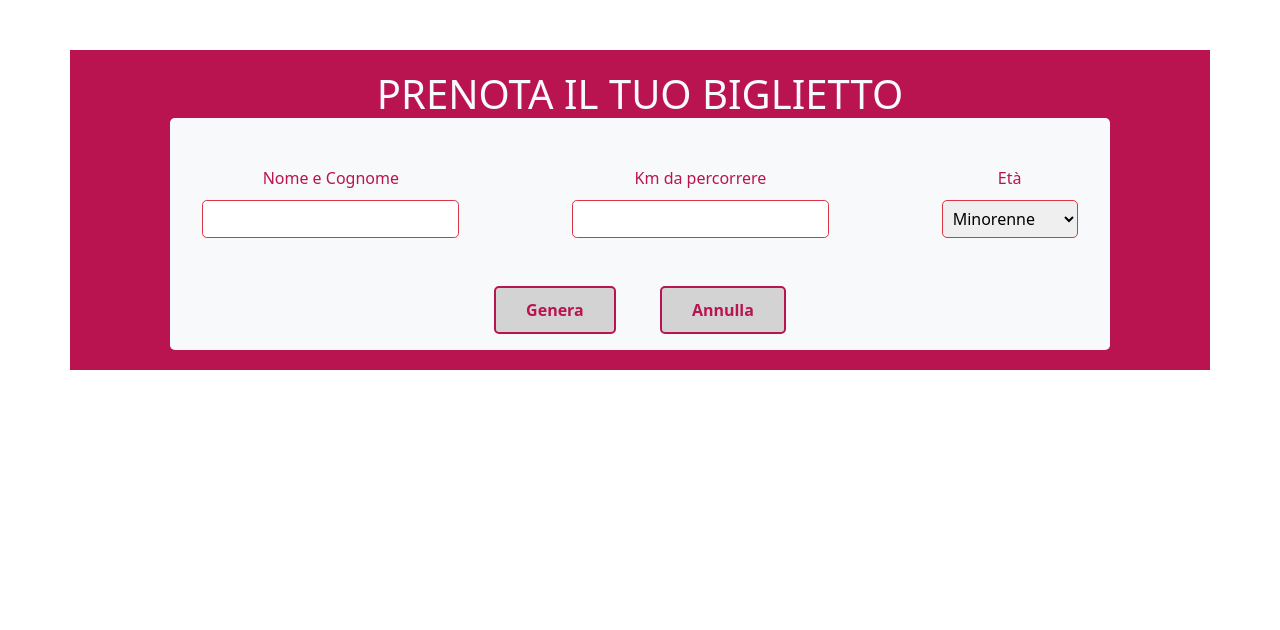
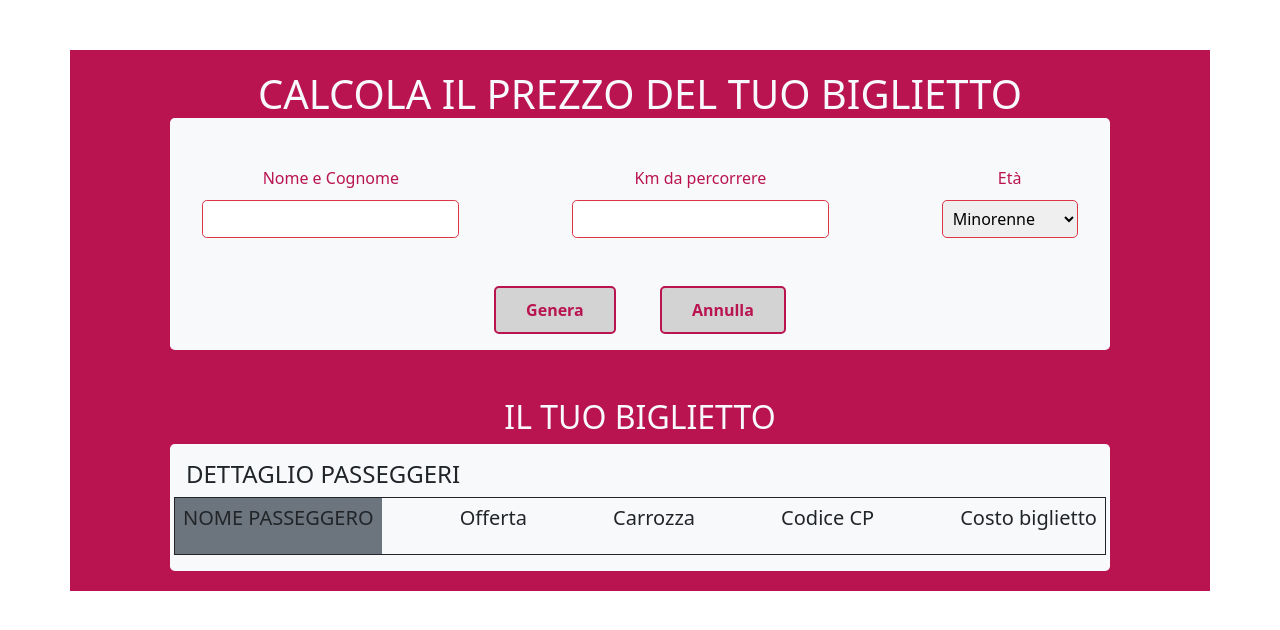
Before and after one commit to Rostrv/js-biglietto-treno-form, a plain HTML site: page index.html in a window 1280 px wide. Drawn offline with nearby package versions, Linux system fonts and the light colour scheme.

Commit message:
parte inferiore layout

```diff
--- a/index.html
+++ b/index.html
@@ -13,7 +13,7 @@
 <body>
     <div class="container">
         <section id="top">
-            <h1 class="text-uppercase text-light text-center">prenota il tuo biglietto</h1>
+            <h1 class="text-uppercase text-light text-center">calcola il prezzo del tuo biglietto</h1>
             <div class="data_top bg-light mt-5 rounded-3">
                 <form class="row g-5 text-center justify-content-around">
                     <div class="col-auto">
@@ -42,6 +42,38 @@
 
         </section>
 
+        <section id="bottom">
+            <h2 class="text-light text-center text-uppercase mt-5">Il tuo biglietto</h2>
+            <div class="data_bottom bg-light rounded-3 p-3">
+                <h4 class="text-uppercase">Dettaglio Passeggeri</h4>
+                <div class="row border border-dark justify-content-between">
+                    <div class="col-auto bg-secondary p-2">
+                        <h5 class="text-uppercase">Nome Passeggero</h5>
+                        <p id="passenger"></p>
+                    </div>
+                    <div class="col-auto p-2">
+                        <h5>Offerta</h5>
+                        <p id="discount"></p>
+                    </div>
+                    <div class="col-auto p-2">
+                        <h5>Carrozza</h5>
+                        <p id="wagon"></p>
+                    </div>
+                    <div class="col-auto p-2">
+                        <h5>Codice CP</h5>
+                        <p id="cp-code"></p>
+                    </div>
+                    <div class="col-auto p-2">
+                        <h5>Costo biglietto</h5>
+                        <p id="ticket-price"></p>
+                    </div>
+                </div>
+
+
+            </div>
+
+        </section>
+
     </div>
 
 
```
